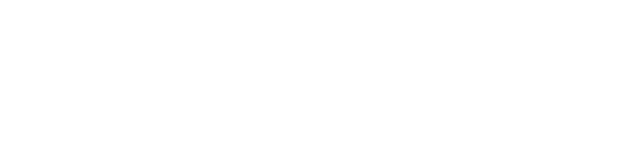
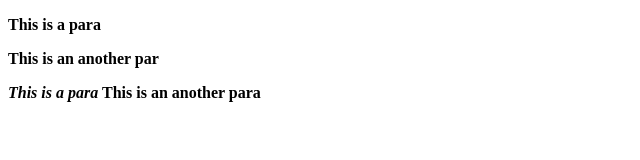
Before and after one commit to rk2hp/HTML_CSS_JS, a plain HTML site: page html5.html in a window 1280 px wide. Shown: the whole page, without its empty margins (0-640 px from the left). Drawn offline with Linux system fonts and the light colour scheme.

Commit message:
Update html5.html

```diff
--- a/html5.html
+++ b/html5.html
@@ -14,8 +14,12 @@
     <meta charset="UTF-8">
     <meta name="viewport" content="width=device-width, initial-scale=1.0">
     <title>Inline and Block Elements</title>
+
 </head>
 <body>
-
+    <p><strong>This is a para</strong</p>
+    <p><strong>This is an another par</strong></p>
+    <span><em>This is a para</em></span>
+    <span>This is an another para</span>
 </body>
 </html>
```
